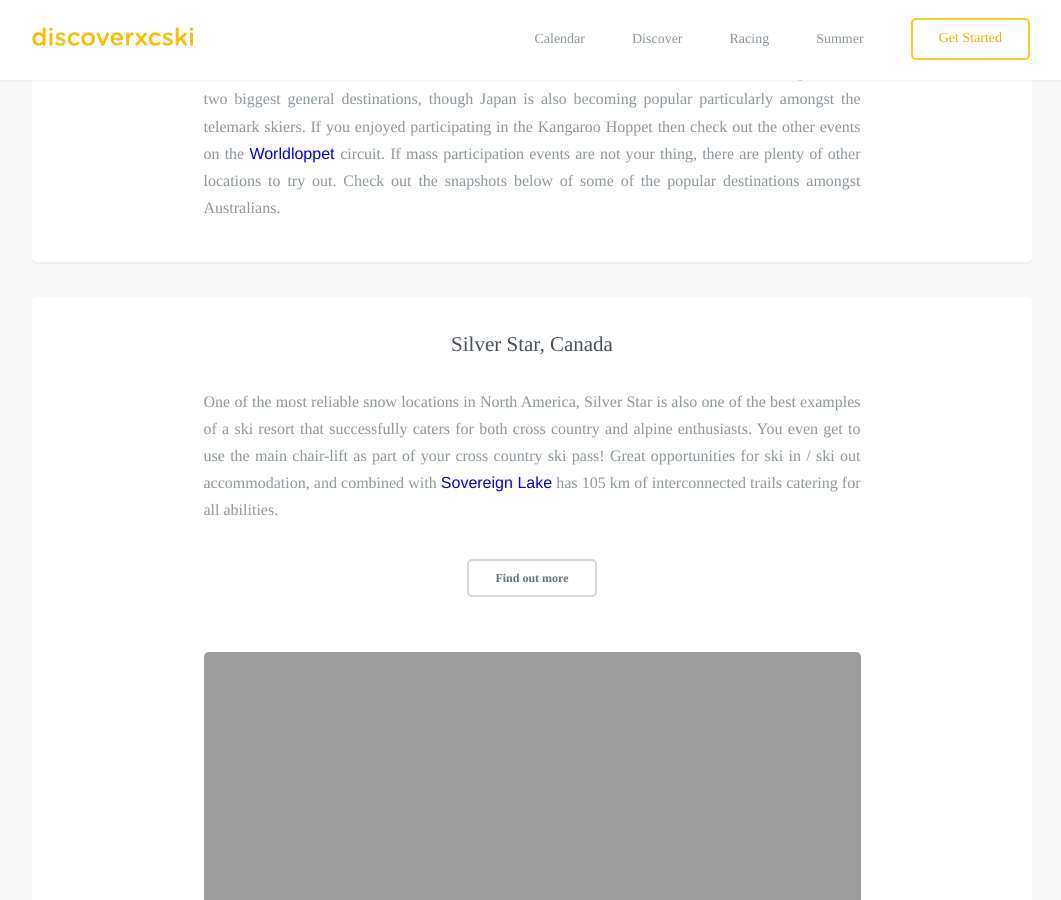
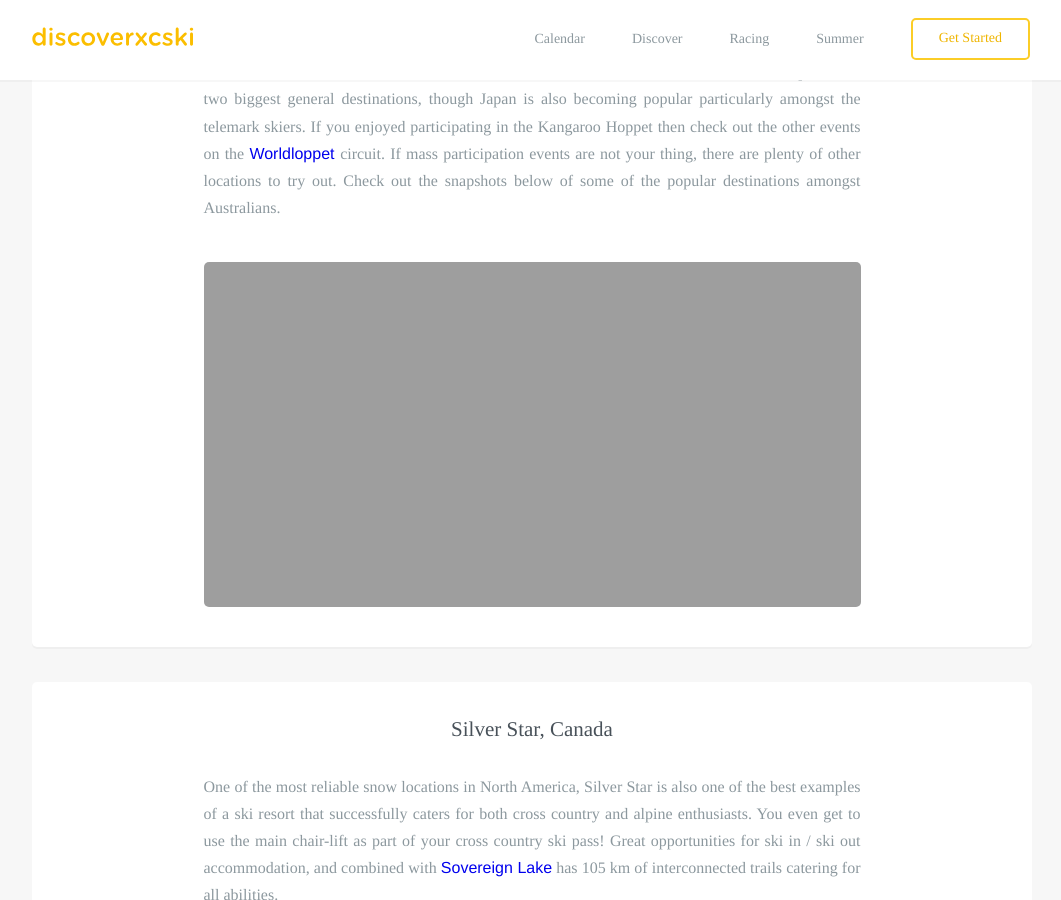
Before and after one commit to robcatto/robcatto.github.io, a Jekyll site: the page built from summer/endless-winter/index.html, in a window 1280 px wide and 900 px high, scrolled down 308 px. Shown: the whole window, without its empty margins (108-1169 px from the left). Built offline with Jekyll 4.4.1, drawn with Linux system fonts in a browser that asks for light colours; some web fonts are replaced; Markdown is read by kramdown in place of the engine named in the settings.

Commit message:
Update index.html

```diff
--- a/summer/endless-winter/index.html
+++ b/summer/endless-winter/index.html
@@ -35,7 +35,11 @@ layout: default
                 <h3 class="heading__aligned--page" style="text-align: center;">Ski once winter is over in Australia!</h3>
                 <p class="left__aligned--p">Where to ski once winter is over in Australia…? The list is endless!  North America and Europe are the two biggest general destinations, though Japan is also becoming popular particularly amongst the telemark skiers. If you enjoyed participating in the Kangaroo Hoppet then check out the other events on the <a href="/racing/worldloppet">Worldloppet </a> circuit. If mass participation events are not your thing, there are plenty of other locations to try out. Check out the snapshots below of some of the popular destinations amongst Australians.
                 </p>
-
+                <div class="one">
+                <div class="onelarge centered" style="
+                background-image: url(http://www.discoverxcski.com/images/overseas-engadin-valley.jpg);
+                background-size: cover;
+                "></div>
                 </section>
 
         <section class="mobile_section" style="padding-bottom: 40px;">
@@ -66,7 +70,7 @@ layout: default
 
                 <div class="one">
                 <div class="onelarge centered" style="
-                background-image: url(http://www.discoverxcski.com/images/overseas-esther.jpg);
+                background-image: url(http://www.discoverxcski.com/images/overseas-sther.jpg);
                 background-size: cover;
                 "></div>
                 </section>
@@ -92,7 +96,7 @@ layout: default
                 <a class="button small dark" href="http://www.royalgorge.com/xcski" data-featurette="analytics-click-event" target="_blank" data-event-category="button" data-event-action="M: Clicked Design an iOS Game" data-event-label="Source: Homepage Alt" id="featurette-35">Find out more</a>
                 <div class="one">
                 <div class="onelarge centered" style="
-                background-image: url(http://www.discoverxcski.com/images/overseas-oslo-atmosphere.jpg);
+                background-image: url(http://www.discoverxcski.com/images/overseas-sther.jpg);
                 background-size: cover;
                 "></div>
                 </section>
```
